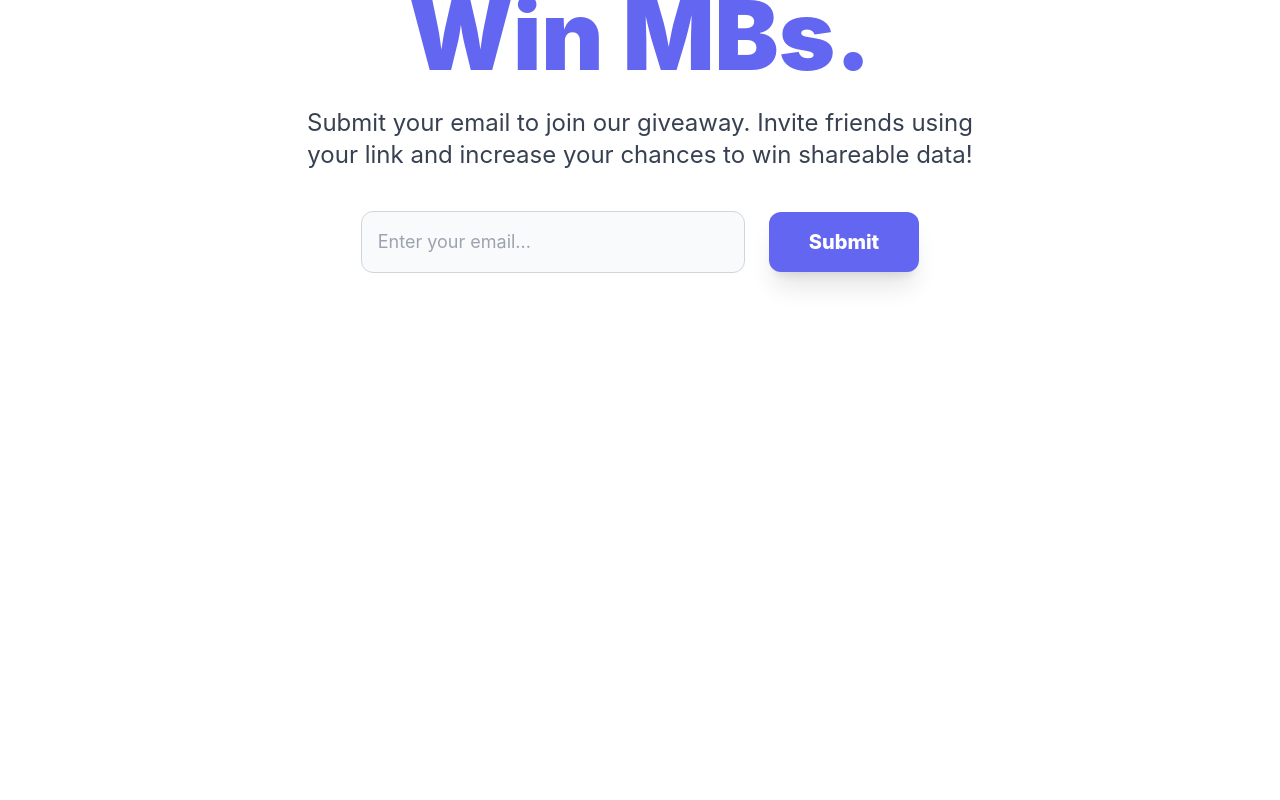
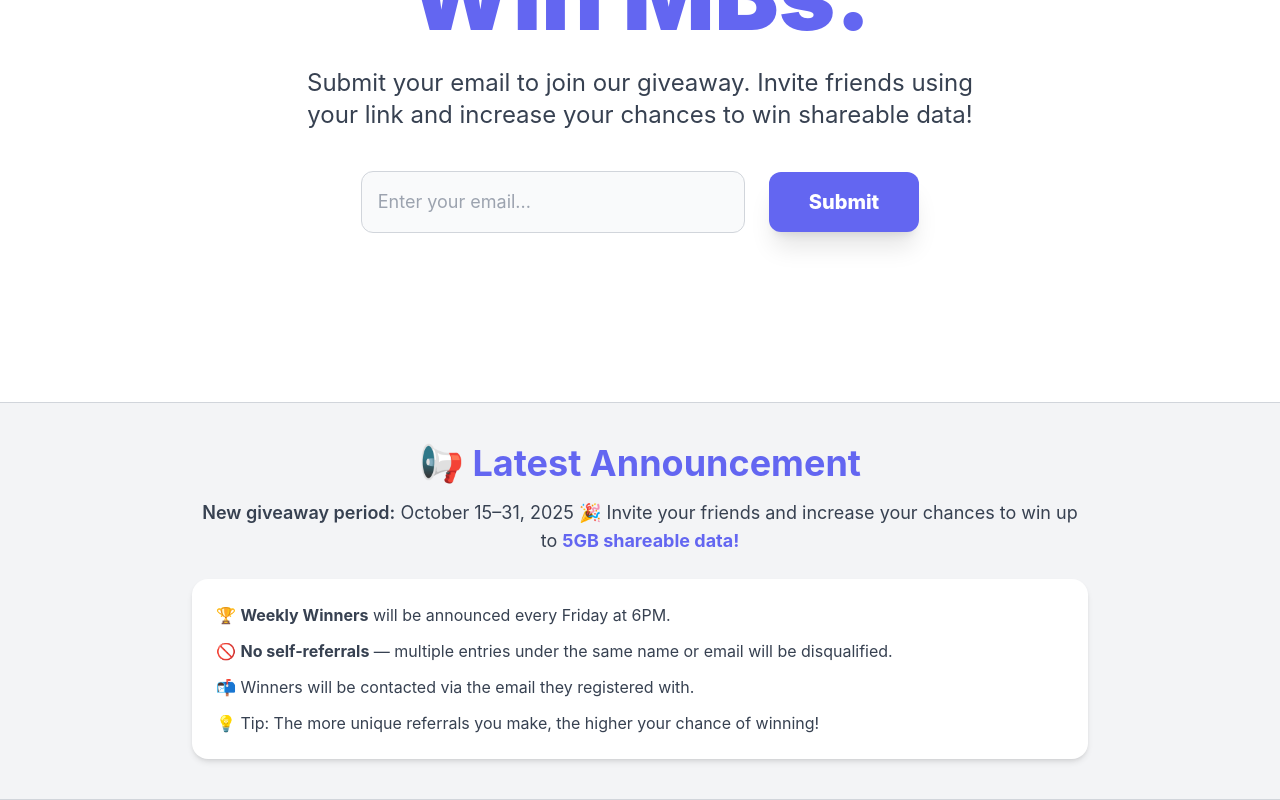
Before and after one commit to itzmegelo/PalleteKitV2, a React (Create React App) app: page / in a window 1280 px wide. Shown: the part 383-1183 px from the top of the page. Before the commit the page ends 865 px from the top, so only its background shows below. Built offline with nearby package versions, Linux system fonts and the light colour scheme.

Commit message:
Improve Ui

```diff
--- a/src/pages/Home.jsx
+++ b/src/pages/Home.jsx
@@ -142,7 +142,7 @@ function Home() {
   }, [userCode]);
 
   return (
-    <main className="flex flex-col items-center justify-center text-center p-4 min-h-screen bg-white dark:bg-gray-900">
+    <main className="flex flex-col items-center justify-center text-center min-h-screen bg-white dark:bg-gray-900">
       <section className="min-h-[90vh] flex items-center justify-center p-8">
         <div className="max-w-4xl text-center">
           <h1 className="text-6xl md:text-8xl font-black mb-6 leading-tight text-black dark:text-white">
@@ -177,6 +177,43 @@ function Home() {
           </form>
         </div>
       </section>
+      {/* ======= Notice Section ======= */}
+      <section className="w-full py-10 px-6 bg-gray-100 dark:bg-gray-800 border-t border-b border-gray-300 dark:border-gray-700">
+        <div className="max-w-4xl mx-auto text-center">
+          <h2 className="text-3xl md:text-4xl font-bold mb-4 text-[#6366f1]">
+            📢 Latest Announcement
+          </h2>
+
+          <p className="text-lg text-gray-700 dark:text-gray-300 mb-4">
+            <span className="font-semibold">New giveaway period:</span> October
+            15–31, 2025 🎉 Invite your friends and increase your chances to win
+            up to{" "}
+            <span className="font-bold text-[#6366f1]">
+              5GB shareable data!
+            </span>
+          </p>
+
+          <div className="bg-white dark:bg-gray-900 rounded-2xl shadow-md p-6 mt-6">
+            <ul className="text-gray-700 dark:text-gray-300 text-left space-y-3">
+              <li>
+                🏆 <strong>Weekly Winners</strong> will be announced every
+                Friday at 6PM.
+              </li>
+              <li>
+                🚫 <strong>No self-referrals</strong> — multiple entries under
+                the same name or email will be disqualified.
+              </li>
+              <li>
+                📬 Winners will be contacted via the email they registered with.
+              </li>
+              <li>
+                💡 Tip: The more unique referrals you make, the higher your
+                chance of winning!
+              </li>
+            </ul>
+          </div>
+        </div>
+      </section>
     </main>
   );
 }
```
